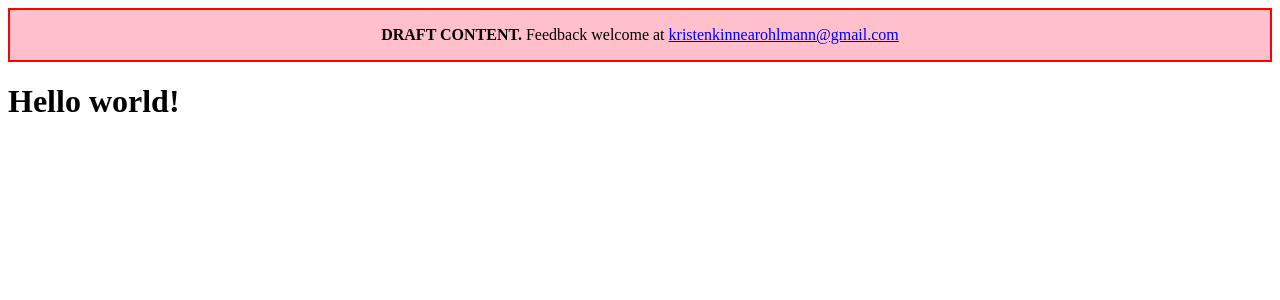
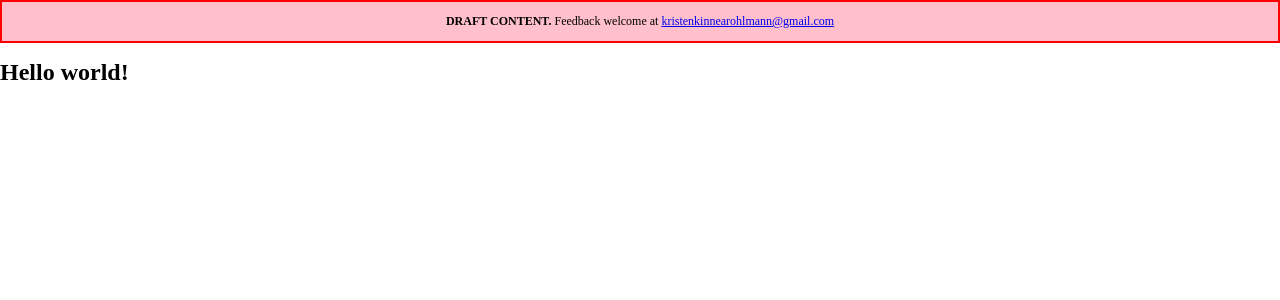
Before and after one commit to kristenkinnearohlmann/instrument-fingering-charts, a SvelteKit app: page / in a window 1280 px wide. Shown: the top 300 px of the page. Built offline with nearby package versions, Linux system fonts and the light colour scheme.

Commit message:
Add global styles to base route

```diff
--- a/src/routes/+page.svelte
+++ b/src/routes/+page.svelte
@@ -12,4 +12,11 @@
 <h1>Hello {name}!</h1>
 
 <style>
+	:global(*) {
+		box-sizing: border-box;
+	}
+	:global(body) {
+		font-size: 0.75rem;
+		margin: 0 auto;
+	}
 </style>
```
